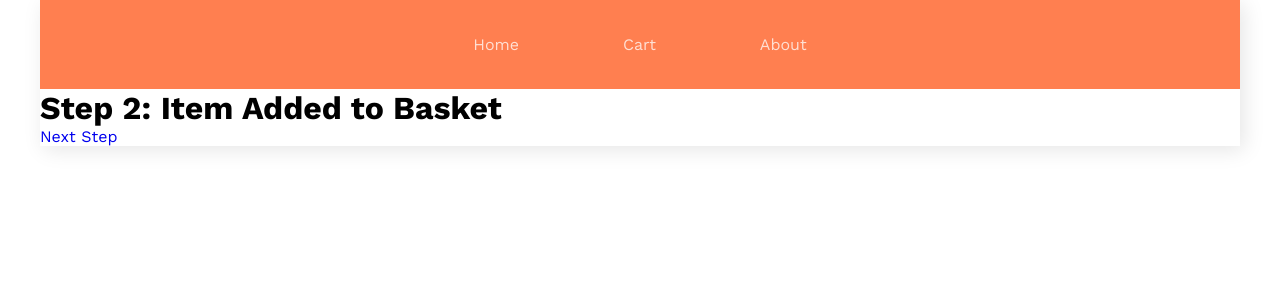
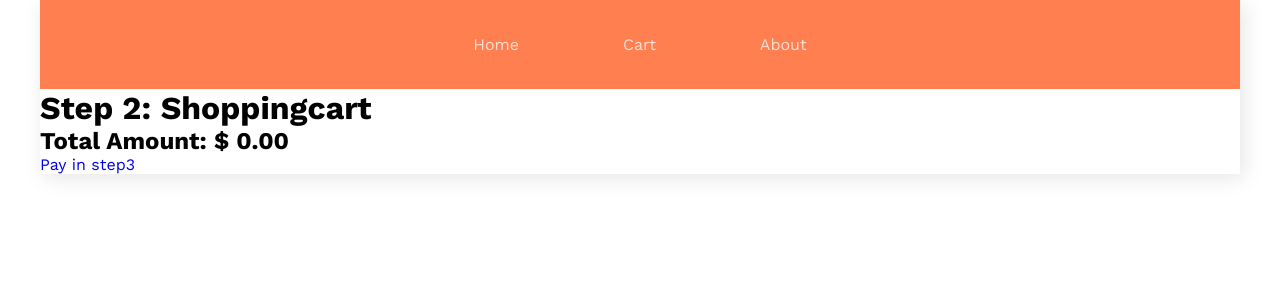
Before and after one commit to Kristian-kodehode/ecommerce-userflow, a React (Vite) app: page /step2 in a window 1280 px wide. Shown: the top 300 px of the page. Built offline with nearby package versions, Linux system fonts and the light colour scheme.

Commit message:
step 2 cart has now total amount. needs css

```diff
--- a/src/routes/step2/step2.jsx
+++ b/src/routes/step2/step2.jsx
@@ -11,11 +11,16 @@ const Step2 = () => {
     });
   };
 
+  const totalAmount = selectedItems.reduce(
+    (total, item) => total + item.price,
+    0
+  );
+
   console.log(selectedItems);
   return (
     <div>
-      <h1>Step 2: Item Added to Basket</h1>
-      {/* Add your content for displaying the basket here */}
+      <h1>Step 2: Shoppingcart</h1>
+      {/* List of cart items below in ul */}
       <ul>
         {selectedItems.map((item, index) => (
           <li key={index}>
@@ -24,8 +29,9 @@ const Step2 = () => {
           </li>
         ))}
       </ul>
+      <h2>Total Amount: $ {totalAmount.toFixed(2)}</h2>
 
-      <Link to="/step3">Next Step</Link>
+      <Link to="/step3">Pay in step3</Link>
     </div>
   );
 };
```
